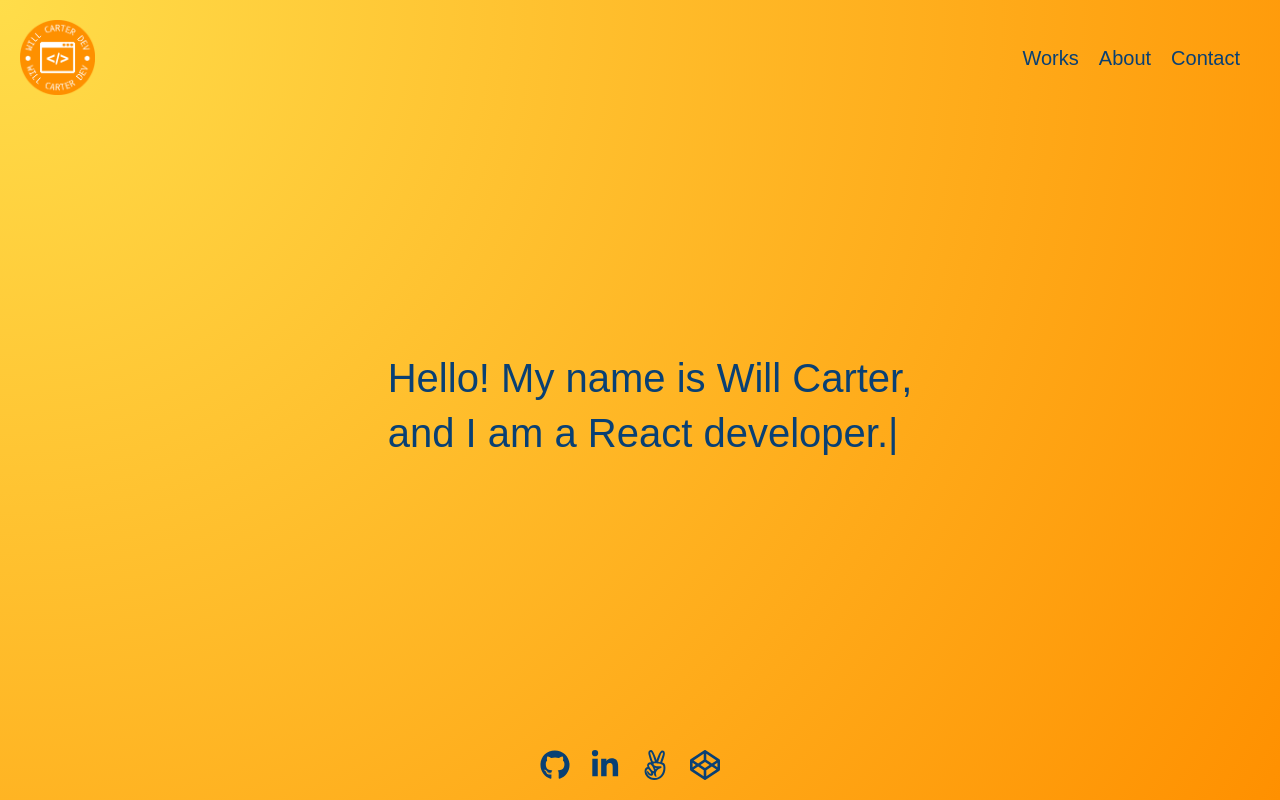
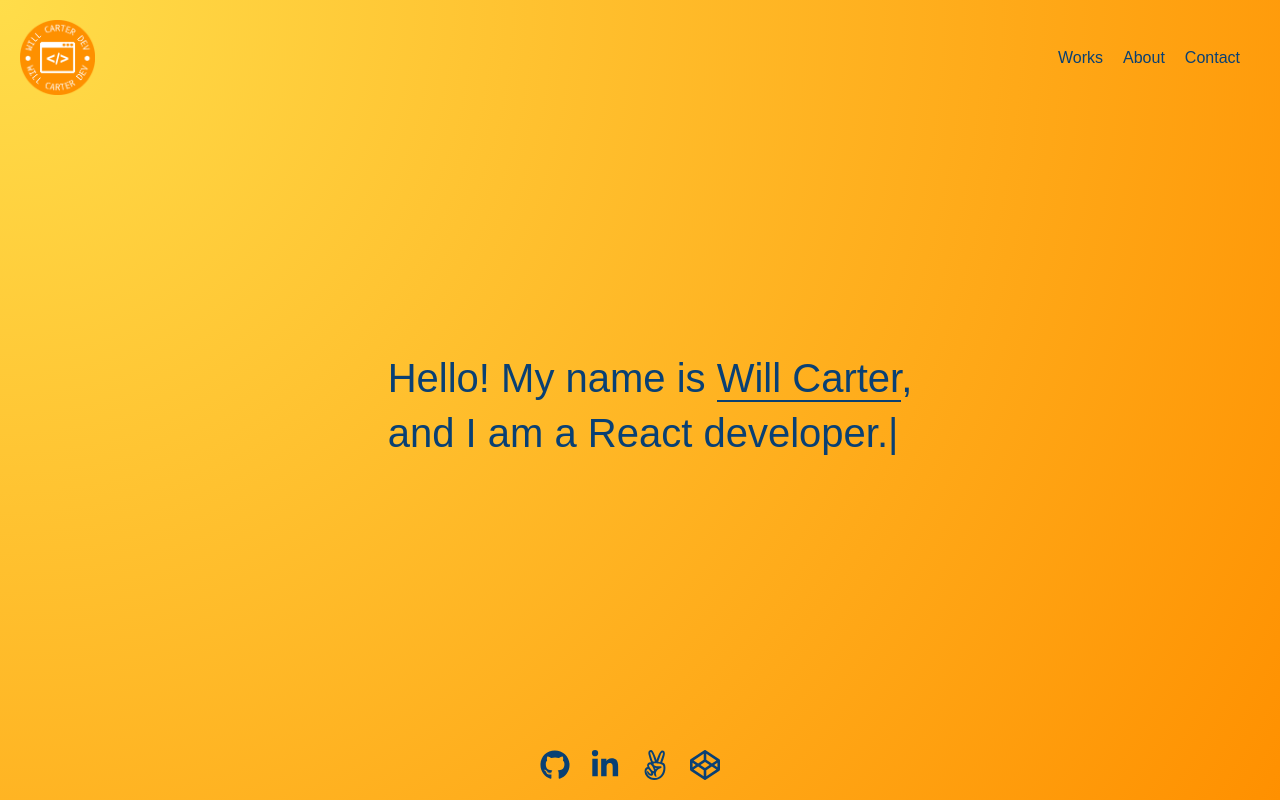
Before and after one commit to whcarter3/willcarter.dev, a Next.js app: page / in a window 1280 px wide. Built offline with nearby package versions, Linux system fonts and the light colour scheme; a web font is replaced by a local one.

Commit message:
extracts gradient hover logic to custom hook, adds active state to nav

```diff
--- a/components/button.tsx
+++ b/components/button.tsx
@@ -1,4 +1,5 @@
 import { useState, useRef } from 'react';
+import useGradient from '@/hooks/useGradient';
 
 interface ButtonProps {
   className?: string;
@@ -15,35 +16,15 @@ const Button = ({
   value,
   disabled,
 }: ButtonProps): JSX.Element => {
-  const [mouseX, setMouseX] = useState(0);
-  const [mouseY, setMouseY] = useState(0);
-  const gradient = `radial-gradient(circle at ${mouseX}px ${mouseY}px, #ffDD4a, #ff9000)`;
-  const buttonRef = useRef<HTMLButtonElement>(null);
-
-  const handleMouseMove = (
-    e: React.MouseEvent<HTMLButtonElement, MouseEvent>
-  ) => {
-    const buttonRect = buttonRef.current?.getBoundingClientRect();
-    if (buttonRect) {
-      setMouseX(e.clientX - buttonRect.left);
-      setMouseY(e.clientY - buttonRect.top);
-    }
-  };
-
-  const handleTouchMove = (
-    e: React.TouchEvent<HTMLButtonElement>
-  ) => {
-    setMouseX(e.touches[0].clientX);
-    setMouseY(e.touches[0].clientY);
-  };
-
+  const [gradient, handleMove, ref] =
+    useGradient<HTMLButtonElement>();
   return (
     <button
       className={`button ${className}`}
       style={{ background: gradient }}
-      onMouseMove={handleMouseMove}
-      onTouchMove={handleTouchMove}
-      ref={buttonRef}
+      onMouseMove={handleMove.onMouseMove}
+      onTouchMove={handleMove.onTouchMove}
+      ref={ref}
       type={type}
       value={value}
       disabled={disabled}
--- a/components/nav.tsx
+++ b/components/nav.tsx
@@ -1,6 +1,8 @@
 import React, { useState, useRef } from 'react';
 import Link from 'next/link';
 import Image from 'next/image';
+import { useRouter } from 'next/router';
+import classNames from 'classnames';
 import logoImage from '/public/logo-square.png';
 
 interface NavProps {
@@ -13,6 +15,7 @@ function Nav({ className, home }: NavProps): JSX.Element {
   const [mouseY, setMouseY] = useState(0);
   const gradient = `radial-gradient(circle at ${mouseX}px ${mouseY}px, #ffDD4a, #ff9000)`;
   const divRef = useRef<HTMLElement>(null);
+  const router = useRouter();
 
   const handleMouseMove = (
     e: React.MouseEvent<HTMLElement, MouseEvent>
@@ -49,19 +52,31 @@ function Nav({ className, home }: NavProps): JSX.Element {
         <div>
           <Link
             href="/works"
-            className="font-heading md:text-xl mr-5"
+            className={classNames(
+              'font-heading mx:text-xl mr-5 pb-1',
+              router.pathname === '/works' &&
+                'border-b-2 border-brand-darker'
+            )}
           >
             Works
           </Link>
           <Link
             href="/about"
-            className="font-heading md:text-xl mr-5"
+            className={classNames(
+              'font-heading mx:text-xl mr-5 pb-1',
+              router.pathname === '/about' &&
+                'border-b-2 border-brand-darker'
+            )}
           >
             About
           </Link>
           <Link
             href="/contact"
-            className="font-heading md:text-xl mr-5"
+            className={classNames(
+              'font-heading mx:text-xl mr-5 pb-1',
+              router.pathname === '/contact' &&
+                'border-b-2 border-brand-darker'
+            )}
           >
             Contact
           </Link>
--- /dev/null
+++ b/hooks/useGradient.ts
@@ -0,0 +1,70 @@
+import { useState, useRef } from 'react';
+
+/**
+ * Custom hook that creates a gradient background that changes
+ * based on the mouse or touch position
+ * @param T - The type of element the ref will be applied to
+ * @returns - An array that contains the gradient style string, an object with two properties:
+ * onMouseMove and onTouchMove, and a ref object that can be applied to an element.
+ */
+const useGradient = <T extends HTMLElement>(): [
+  string,
+  {
+    onMouseMove: (e: React.MouseEvent<T, MouseEvent>) => void;
+    onTouchMove: (e: React.TouchEvent<T>) => void;
+  },
+  React.MutableRefObject<T | null>
+] => {
+  // State variable that holds the current gradient value
+  const [gradient, setGradient] = useState<string>('');
+  // Ref object that can be applied to an element
+  const ref = useRef<T>(null);
+
+  /**
+   * Event handler that updates the gradient value
+   * based on the mouse position
+   * @param e - MouseEvent
+   */
+  const handleMouseMove = (e: React.MouseEvent<T, MouseEvent>) => {
+    // get the bounding client rect of the element the ref is applied to
+    const rect = ref.current?.getBoundingClientRect();
+    if (rect) {
+      // update the gradient state variable
+      setGradient(
+        `radial-gradient(circle at ${e.clientX - rect.left}px ${
+          e.clientY - rect.top
+        }px, #ffDD4a, #ff9000)`
+      );
+    }
+  };
+
+  /**
+   * Event handler that updates the gradient value
+   * based on the touch position
+   * @param e - TouchEvent
+   */
+  const handleTouchMove = (e: React.TouchEvent<T>) => {
+    // get the bounding client rect of the element the ref is applied to
+    const rect = ref.current?.getBoundingClientRect();
+    if (rect) {
+      // update the gradient state variable
+      setGradient(
+        `radial-gradient(circle at ${
+          e.touches[0].clientX - rect.left
+        }px ${e.touches[0].clientY - rect.top}px, #ffDD4a, #ff9000)`
+      );
+    }
+  };
+
+  // return the gradient, the object with the event handlers and the ref object
+  return [
+    gradient,
+    {
+      onMouseMove: handleMouseMove,
+      onTouchMove: handleTouchMove,
+    },
+    ref,
+  ];
+};
+
+export default useGradient;
--- a/package.json
+++ b/package.json
@@ -14,6 +14,7 @@
     "@types/node": "18.11.18",
     "@types/react": "18.0.26",
     "@types/react-dom": "18.0.10",
+    "classnames": "^2.3.2",
     "eslint": "8.31.0",
     "eslint-config-next": "13.1.2",
     "next": "13.1.2",
--- a/pages/about.tsx
+++ b/pages/about.tsx
@@ -1,8 +1,31 @@
-import Layout from '@/components/layout';
+import { useState, useRef } from 'react';
 import Link from 'next/link';
 import Image from 'next/image';
+import Layout from '@/components/layout';
 
 const About = (): JSX.Element => {
+  const [mouseX, setMouseX] = useState(0);
+  const [mouseY, setMouseY] = useState(0);
+  const gradient = `radial-gradient(circle at ${mouseX}px ${mouseY}px, #ffDD4a, #ff9000)`;
+  const buttonRef = useRef<HTMLAnchorElement>(null);
+
+  const handleMouseMove = (
+    e: React.MouseEvent<HTMLAnchorElement, MouseEvent>
+  ) => {
+    const buttonRect = buttonRef.current?.getBoundingClientRect();
+    if (buttonRect) {
+      setMouseX(e.clientX - buttonRect.left);
+      setMouseY(e.clientY - buttonRect.top);
+    }
+  };
+
+  const handleTouchMove = (
+    e: React.TouchEvent<HTMLAnchorElement>
+  ) => {
+    setMouseX(e.touches[0].clientX);
+    setMouseY(e.touches[0].clientY);
+  };
+
   return (
     <Layout>
       <div className="flex justify-between items-center mb-5"></div>
@@ -19,8 +42,12 @@ const About = (): JSX.Element => {
           <Link
             href="will-carter-resume.pdf"
             className="button inline-block"
+            style={{ background: gradient }}
             rel="noopener noreferrer"
             target="_blank"
+            ref={buttonRef}
+            onMouseMove={handleMouseMove}
+            onTouchMove={handleTouchMove}
           >
             Download My Resume
           </Link>
--- a/pages/index.tsx
+++ b/pages/index.tsx
@@ -62,7 +62,14 @@ export default function Home() {
             className={`text-2xl lg:text-[2.5rem] text-brand-darker text-center lg:text-left leading-snug font-heading`}
           >
             Hello! <br className="lg:hidden" />
-            My name is Will Carter,
+            My name is{' '}
+            <Link
+              href="/about"
+              className="border-b-2 border-brand-darker font-heading"
+            >
+              Will Carter
+            </Link>
+            ,
             <br />
             <TypeAnimation
               // Same String at the start will only be typed once, initially
```
Also changed, not shown: 1 other file (tests, documents, lock files or other folders).
